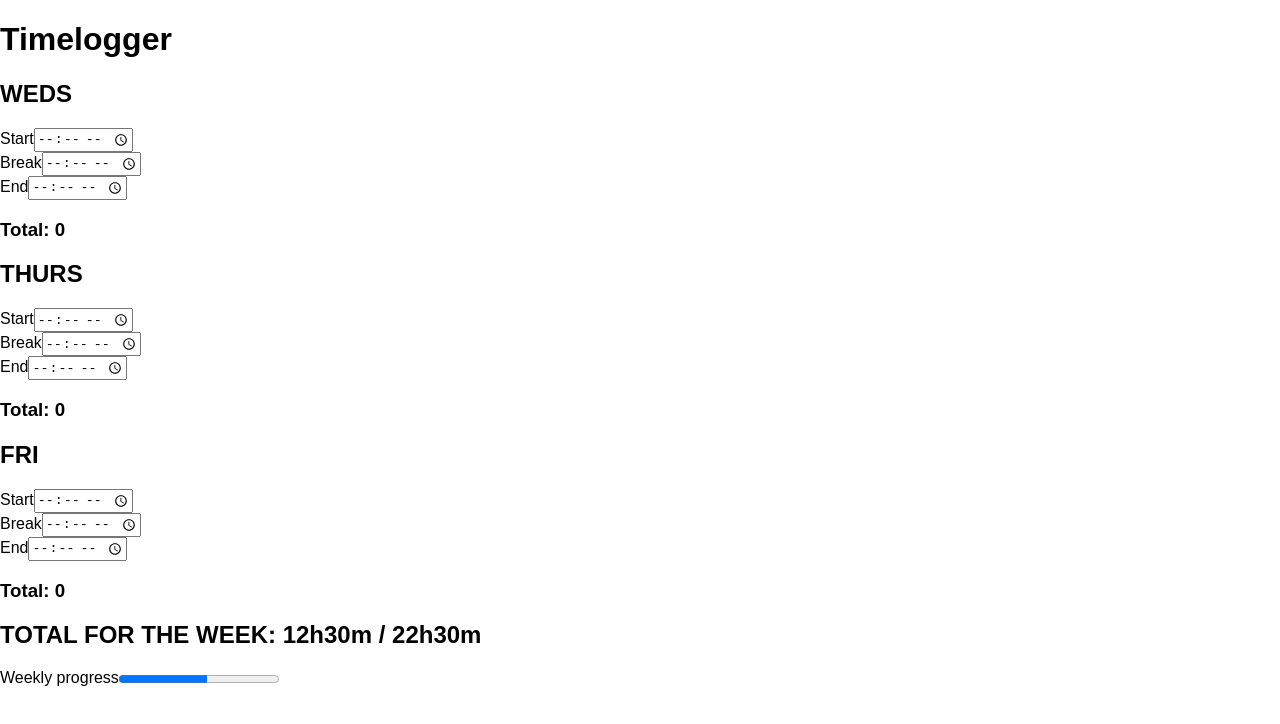
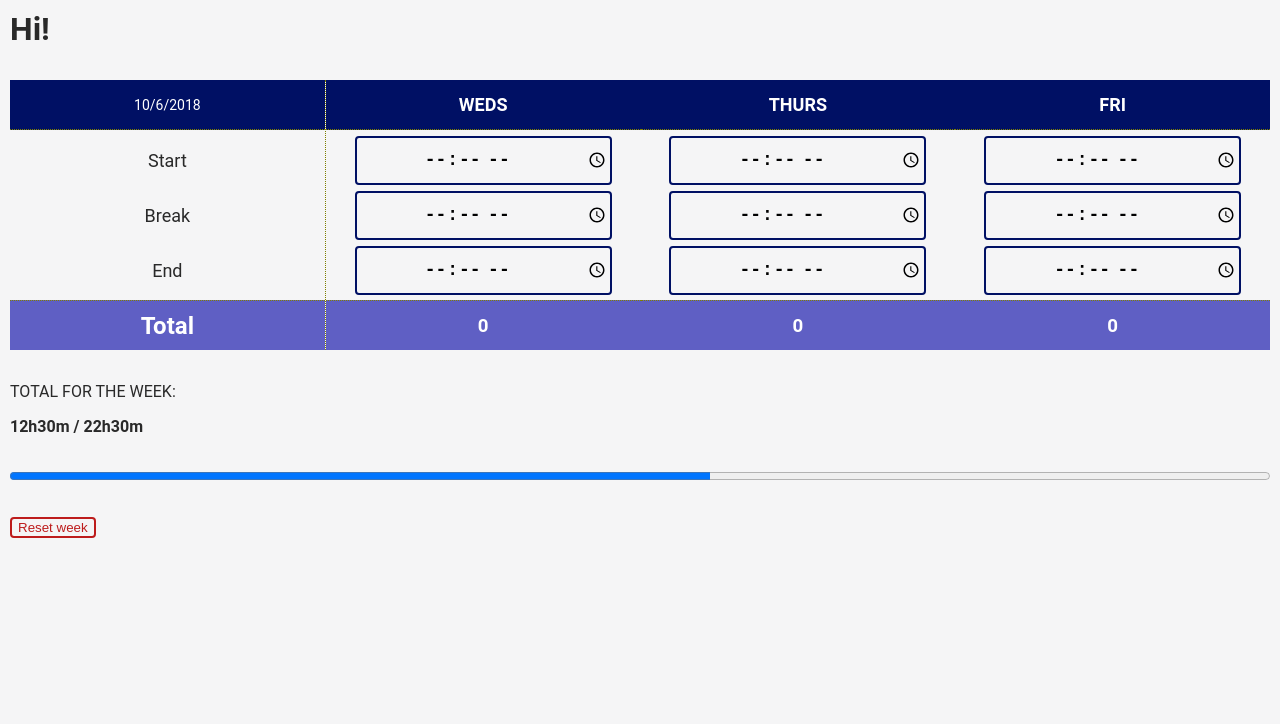
Before and after one commit to guywuy/sheaf-time-logger, a React (Create React App) app: page / in a window 1280 px wide. Shown: the top 724 px of the page. Built offline with nearby package versions, Linux system fonts and the light colour scheme.

Commit message:
Add some styling

```diff
--- a/src/App.js
+++ b/src/App.js
@@ -15,6 +15,7 @@ class App extends Component {
     };
 
     this.handleTimeChange = this.handleTimeChange.bind(this);
+    this.resetWeek = this.resetWeek.bind(this);
   }
 
   saveStateToLocalStorage() {
@@ -114,8 +115,13 @@ class App extends Component {
         },
       }
     }, this.updateWeeklyProgress())
+  }
 
-
+  resetWeek(){
+    this.setState({
+      time : {},
+      weeklyTotalProgress : 0
+    }, this.updateWeeklyProgress())
   }
 
   componentDidMount() {
@@ -147,50 +153,66 @@ class App extends Component {
     return (
       <div className="app">
         <header className="header">
-          <h1 className="header__title">Timelogger</h1>
+          <h1 className="header__title">Hi!</h1>
         </header>
 
 
         <section className="timelog">
+
+          <div className="timelog__leftcol">
+            <div>
+              <p>{ new Date().toLocaleDateString() }</p>
+            </div>
+            <h2>Start</h2>
+            <h2>Break</h2>
+            <h2>End</h2>
+            <h1>Total</h1>
+          </div>
+
           <Day
             whichDay='weds'
             timeValue={this.state.time.weds}
             onChange={this.handleTimeChange}
-          >
-          </Day>
+          />
 
           <Day
             whichDay='thurs'
             timeValue={this.state.time.thurs}
             onChange={this.handleTimeChange}
-          >
-          </Day>
+          />
 
           <Day
             whichDay='fri'
             timeValue={this.state.time.fri}
             onChange={this.handleTimeChange}
-          >
-          </Day>
-
+          />
 
         </section>
 
 
         <section className="progress">
-          <div>
-          <h1>TOTAL FOR THE WEEK: {utils.formatMinutesAsString(this.state.weeklyTotalProgress)} / {utils.formatMinutesAsString(this.state.weeklyRequiredTotalMinutes)}</h1>
-            <label htmlFor="weekly-progress">Weekly progress</label>
+          <p>
+            TOTAL FOR THE WEEK:
+          </p>
+          <h4>
+            {this.state.weeklyTotalProgress === 0 ? '0' : utils.formatMinutesAsString(this.state.weeklyTotalProgress)} / {utils.formatMinutesAsString(this.state.weeklyRequiredTotalMinutes)}
+          </h4>
+
+          <label htmlFor="weekly-progress" className="progress__label">Weekly progress</label>
+
           <progress
-              id="weekly-progress"
+            className="progress__bar"
             name="weekly-progress"
             max={this.state.weeklyRequiredTotalMinutes}
             value={this.state.weeklyTotalProgress}
           >
             {this.state.weeklyTotalProgress}
           </progress>
-          </div>
+
+          <button id="button--reset" onClick={ this.resetWeek }>Reset week</button>
         </section>
+
+
       </div>
     );
   }
--- a/src/Day.js
+++ b/src/Day.js
@@ -7,8 +7,10 @@ export const Day = ({
   onChange
 }) => {
   return (
-    <div>
-      <h2>{ whichDay.toUpperCase() }</h2>
+    <div className="day">
+      <div className="day__dayname">
+        <h2>{ whichDay.toUpperCase() }</h2>
+      </div>
 
       <div>
         <label htmlFor={`time-${ whichDay }-start`}>Start</label>
@@ -46,7 +48,7 @@ export const Day = ({
           />
       </div>
 
-      <h3>Total: { (timeValue && timeValue.total) ? utils.formatMinutesAsString(timeValue.total) : 0 }</h3>
+      <h3 className="day__total">{ (timeValue && timeValue.total) ? utils.formatMinutesAsString(timeValue.total) : 0 }</h3>
     </div>
   )
 }
--- a/src/index.css
+++ b/src/index.css
@@ -1,5 +1,92 @@
 body {
   margin: 0;
-  padding: 0;
+  padding: 10px;
   font-family: sans-serif;
+  background: #F5F5F6;
+  color: #292929;
+  font-family: 'Roboto', 'Helvetica', sans-serif;
 }
+
+h1, h2, h3, h4, h5 {
+  margin: 0;
+}
+header {
+  margin-bottom: 2rem;
+}
+
+.timelog {
+  display: flex;
+  margin-bottom: 2rem;
+}
+
+.timelog>* {
+  display: grid;
+  grid-template-columns: 1fr;
+  grid-template-rows: repeat(5, 50px);
+  grid-gap: 5px;
+  width: 25%;
+  text-align: center;
+}
+.timelog>*>*:first-child {
+  border-bottom: 1px dotted olive;
+  background: #001064;
+  color: white;
+}
+.timelog>*>*:last-child {
+  border-top: 1px dotted olive;
+  background: #5f5fc4;
+  color: white;
+}
+.timelog>*>* {
+  display: flex;
+  flex-direction: column;
+  justify-content: center;
+}
+
+.timelog__leftcol {
+  align-items: stretch;
+  border-right: 1px dotted olive;
+}
+.timelog__leftcol p {
+  font-size: 14px;
+}
+.timelog__leftcol h2 {
+  font-weight: normal;
+  font-size: 18px;
+}
+
+.day label {
+  display: none;
+}
+
+.day__dayname h2 {
+  font-size: 18px;
+}
+
+.day input {
+  width: 80%;
+  height: 90%;
+  text-align: center;
+  background: none;
+  border: 2px solid #001064;
+  border-radius: 4px;
+  font-size: 18px;
+  margin: 0 auto;
+  font-weight: bold;
+}
+
+.progress__label {
+  display: none;
+}
+
+.progress__bar {
+  width: 100%;
+  margin: 2rem 0;
+}
+
+#button--reset {
+  background: none;
+  border: 2px solid #bd1c1c;
+  border-radius: 4px;
+  color: #bd1c1c;
+}
```
Also changed, not shown: 1 other file (tests, documents, lock files or other folders). Lines whose indentation alone changed are shown as unchanged.
